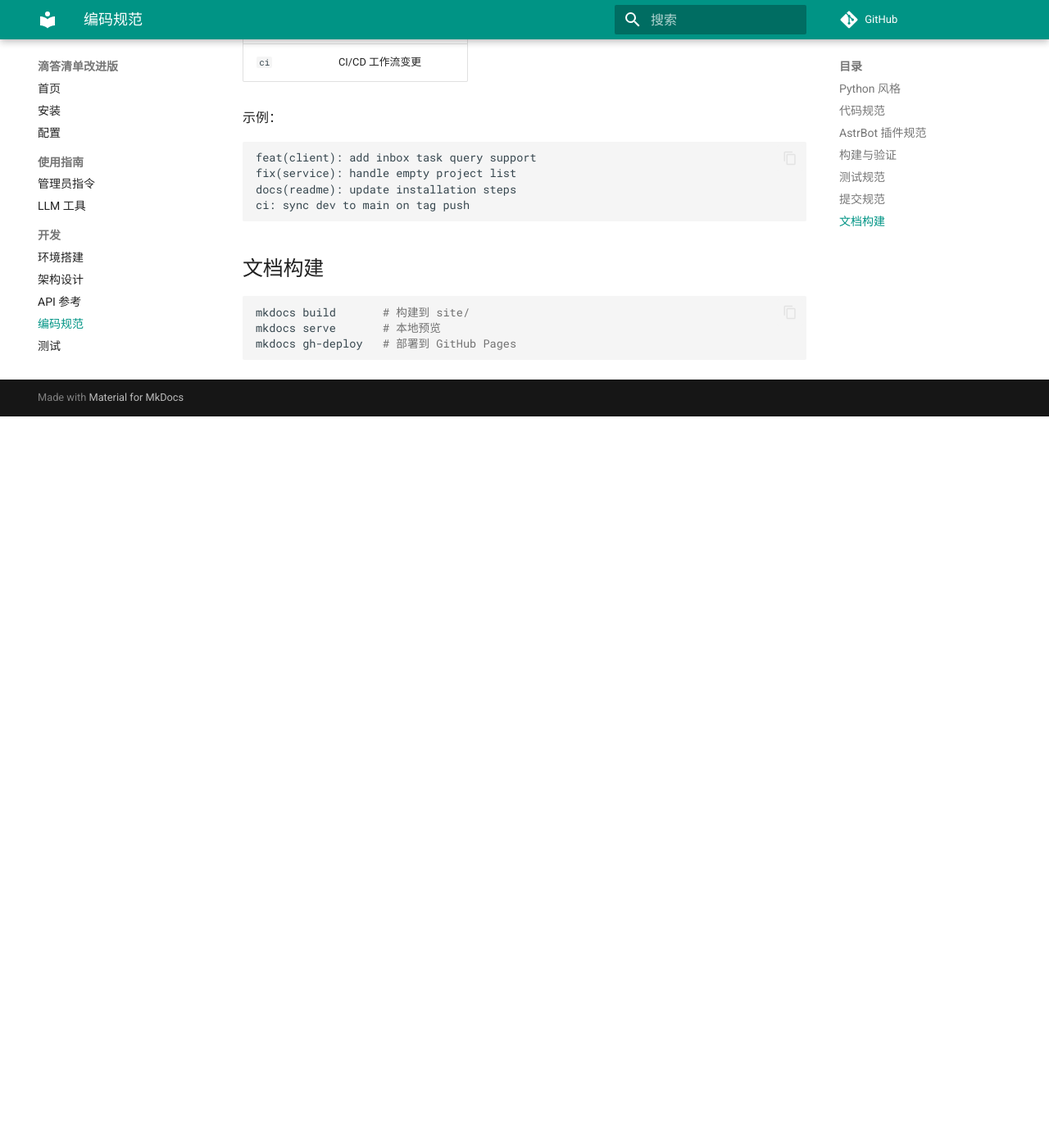
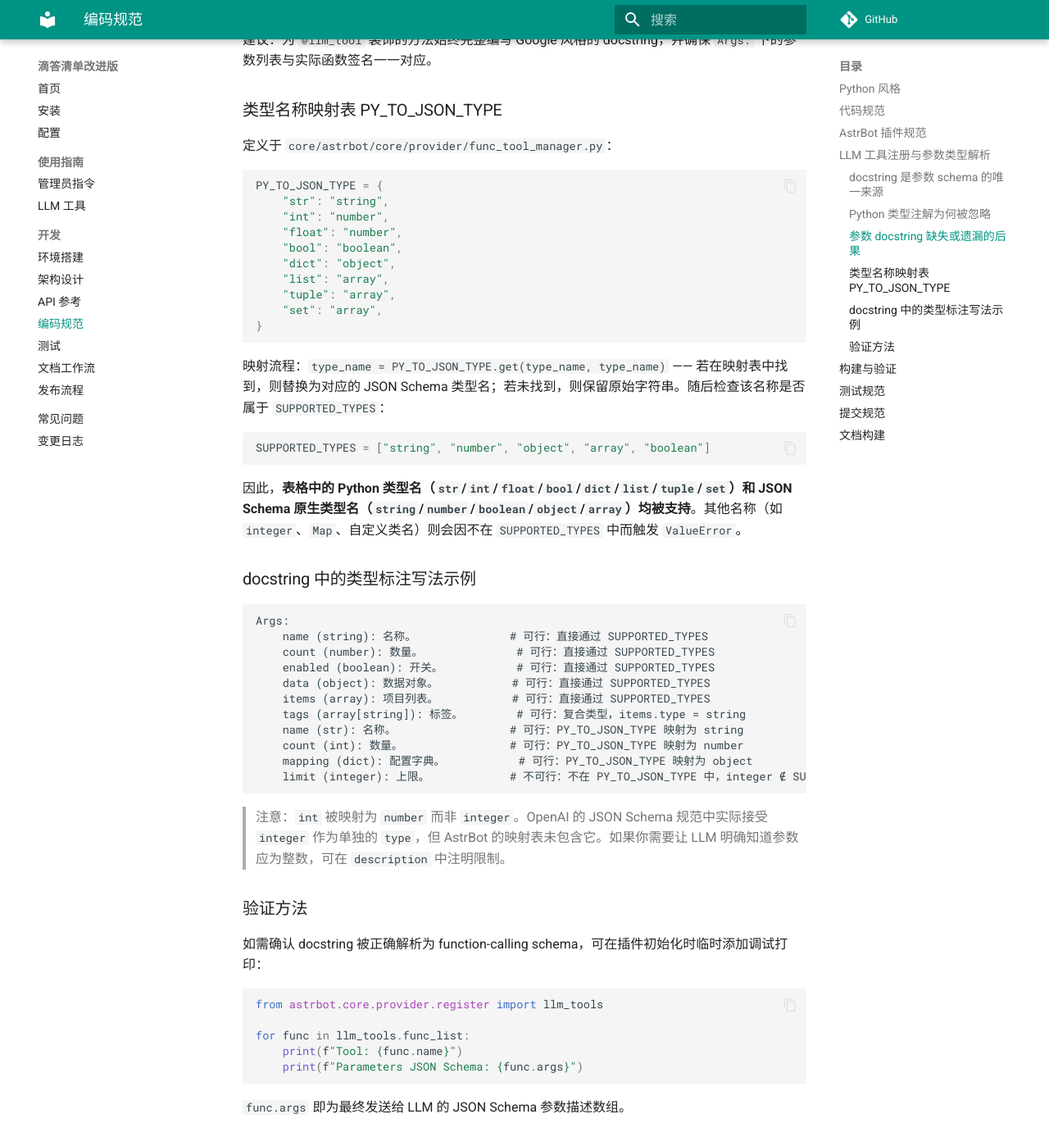
Before and after one commit to GitHubonline1396529/astrbot_plugin_dida_improved, an MkDocs documentation site: the page built from docs/development/coding-conventions.md, in a window 1280 px wide and 1400 px high, scrolled down 2363 px. Shown: the whole window at 82% size. Built offline with MkDocs 1.6.1 and Material for MkDocs 9.7.7, drawn with Linux system fonts in a browser that asks for light colours; comment, search, counter and statistics services are not loaded; before the commit the page ends 2871 px from its top, so only the background shows below that; some of the changed text lies outside the part shown.

Commit message:
fix: update architecture and coding conventions documentation for LLM tool registration and parameter type parsing

````diff
--- a/docs/development/coding-conventions.md
+++ b/docs/development/coding-conventions.md
@@ -35,6 +35,103 @@
 - 通过 `yield event.plain_result(...)` 返回结果；
 - 在 `__init__` 中接受 `config: AstrBotConfig` 获取插件配置；
 - 配置通过 `_conf_schema.json` 在 WebUI 中自动渲染。
+
+## LLM 工具注册与参数类型解析
+
+### docstring 是参数 schema 的唯一来源
+
+`@filter.llm_tool()` 装饰器在解析 LLM 工具的参数时，**只读取 docstring 的 `Args:` 段落**，完全忽略 Python 函数签名中的类型注解。
+
+具体的数据流如下：
+
+1. 读取 `awaitable.__doc__` 字符串。
+2. 用第三方库 `docstring_parser.parse()` 解析为结构化 Docstring 对象。
+3. 遍历 `Docstring.params` 列表，提取每个参数的 `arg_name`、`type_name`、`description`。
+4. 通过 `PY_TO_JSON_TYPE` 映射表将提取出的类型名称转为 JSON Schema 类型名。
+5. 校验转换后的类型是否属于 `SUPPORTED_TYPES`。
+6. 组装成 OpenAI 兼容的 JSON Schema 参数描述。
+
+对应 AstrBot 源码位置：`core/astrbot/core/star/register/star_handler.py` 的 `register_llm_tool()` 函数（约 L626–L659）。
+
+### Python 类型注解为何被忽略
+
+装饰器的实现中没有任何调用 `typing.get_type_hints()` 或 `inspect.signature()` 的逻辑。即使你为函数参数写了精确的 Python 类型注解，它们也不会被读取：
+
+```python
+@filter.llm_tool("example")
+async def my_tool(self, count: int, name: str) -> str:
+    """示例工具。
+    Args:
+        count (number): 数量。
+        name (string): 名称。
+    """
+```
+
+AstrBot 仍然只从 docstring 读取 `(number)` 和 `(string)`，`count: int` 和 `name: str` 如同不存在。这意味着 docstring 中的类型标注本质上**独立于函数签名的类型注解**，两者必须分开维护。
+
+### 参数 docstring 缺失或遗漏的后果
+
+- **完全没有 docstring** —— `docstring_parser.parse("")` 返回空 Docstring 对象，`args=[]`，工具注册为无参数函数。LLM 调用时不会传入任何参数。
+- **docstring 只覆盖了部分参数** —— 装饰器不会对比函数签名与 docstring 参数列表。遗漏的参数不会出现在 schema 中，LLM 不会传递该参数的值，运行时可能因缺少必填参数而抛出 `TypeError`。
+
+建议：为 `@llm_tool` 装饰的方法始终完整编写 Google 风格的 docstring，并确保 `Args:` 下的参数列表与实际函数签名一一对应。
+
+### 类型名称映射表 PY_TO_JSON_TYPE
+
+定义于 `core/astrbot/core/provider/func_tool_manager.py`：
+
+```python
+PY_TO_JSON_TYPE = {
+    "str": "string",
+    "int": "number",
+    "float": "number",
+    "bool": "boolean",
+    "dict": "object",
+    "list": "array",
+    "tuple": "array",
+    "set": "array",
+}
+```
+
+映射流程：`type_name = PY_TO_JSON_TYPE.get(type_name, type_name)` —— 若在映射表中找到，则替换为对应的 JSON Schema 类型名；若未找到，则保留原始字符串。随后检查该名称是否属于 `SUPPORTED_TYPES`：
+
+```python
+SUPPORTED_TYPES = ["string", "number", "object", "array", "boolean"]
+```
+
+因此，**表格中的 Python 类型名（`str`/`int`/`float`/`bool`/`dict`/`list`/`tuple`/`set`）和 JSON Schema 原生类型名（`string`/`number`/`boolean`/`object`/`array`）均被支持**。其他名称（如 `integer`、`Map`、自定义类名）则会因不在 `SUPPORTED_TYPES` 中而触发 `ValueError`。
+
+### docstring 中的类型标注写法示例
+
+```text
+Args:
+    name (string): 名称。              # 可行：直接通过 SUPPORTED_TYPES
+    count (number): 数量。              # 可行：直接通过 SUPPORTED_TYPES
+    enabled (boolean): 开关。           # 可行：直接通过 SUPPORTED_TYPES
+    data (object): 数据对象。           # 可行：直接通过 SUPPORTED_TYPES
+    items (array): 项目列表。           # 可行：直接通过 SUPPORTED_TYPES
+    tags (array[string]): 标签。        # 可行：复合类型，items.type = string
+    name (str): 名称。                 # 可行：PY_TO_JSON_TYPE 映射为 string
+    count (int): 数量。                # 可行：PY_TO_JSON_TYPE 映射为 number
+    mapping (dict): 配置字典。           # 可行：PY_TO_JSON_TYPE 映射为 object
+    limit (integer): 上限。            # 不可行：不在 PY_TO_JSON_TYPE 中，integer ∉ SUPPORTED_TYPES
+```
+
+> 注意：`int` 被映射为 `number` 而非 `integer`。OpenAI 的 JSON Schema 规范中实际接受 `integer` 作为单独的 `type`，但 AstrBot 的映射表未包含它。如果你需要让 LLM 明确知道参数应为整数，可在 `description` 中注明限制。
+
+### 验证方法
+
+如需确认 docstring 被正确解析为 function-calling schema，可在插件初始化时临时添加调试打印：
+
+```python
+from astrbot.core.provider.register import llm_tools
+
+for func in llm_tools.func_list:
+    print(f"Tool: {func.name}")
+    print(f"Parameters JSON Schema: {func.args}")
+```
+
+`func.args` 即为最终发送给 LLM 的 JSON Schema 参数描述数组。
 
 ## 构建与验证
 
--- a/main.py
+++ b/main.py
@@ -109,7 +109,7 @@
         Args:
             task_filter (string): Filter condition. "today" for tasks due today,
                 "unfinished" for all incomplete tasks (default).
-            limit (integer): Maximum number of tasks to return. Use 0 for no
+            limit (number): Maximum number of tasks to return. Use 0 for no
                 limit. The configured ``display_limit`` is used when this is not
                 set.
         """
@@ -287,9 +287,9 @@
                 (optional).
             start_date (string): Start of time range in ISO format (optional,
                 e.g. "2026-07-01T00:00:00+08:00").
-            end_date (string): End of time range in ISO format (optional, e.g.、
+            end_date (string): End of time range in ISO format (optional, e.g.
                 "2026-07-08T00:00:00+08:00").
-            limit (integer): Maximum number of tasks to return. Use 0 for no
+            limit (number): Maximum number of tasks to return. Use 0 for no
                 limit. The configured ``display_limit`` is used when this is not
                 set.
         """
````
Also changed, not shown: docs/development/architecture.md (+7 -7 lines).
